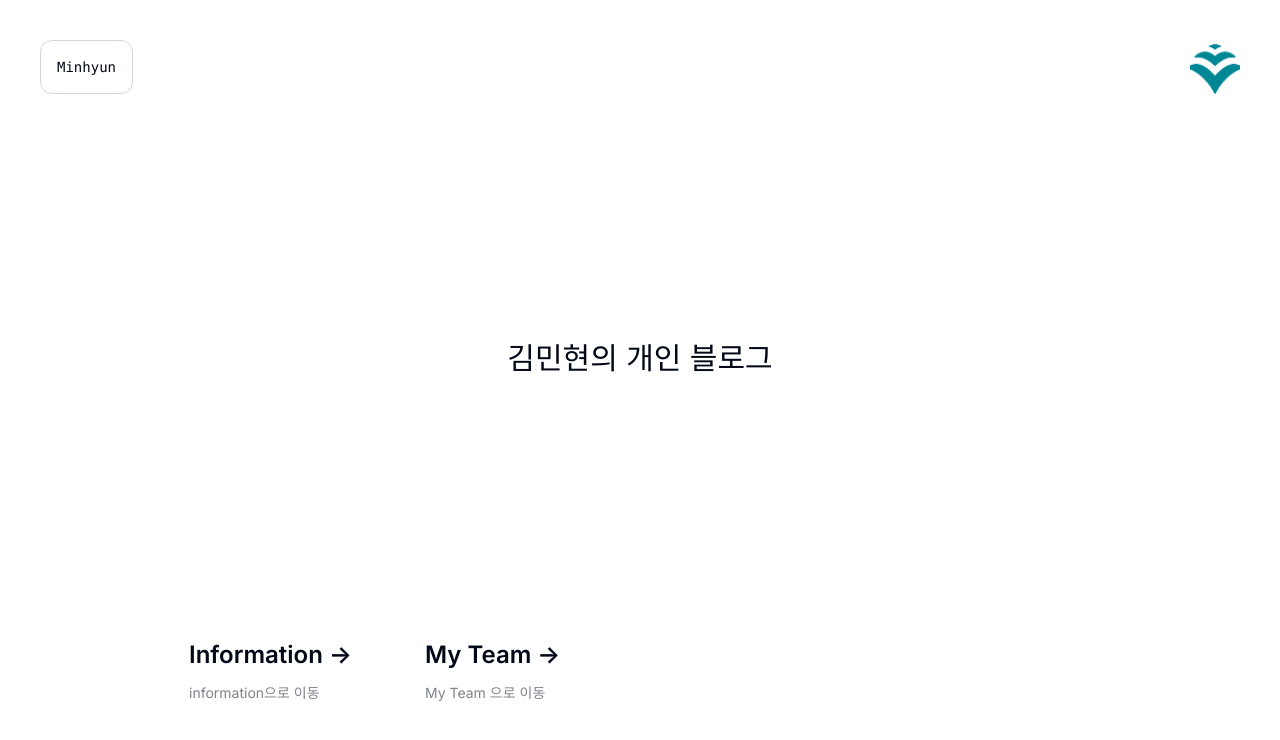
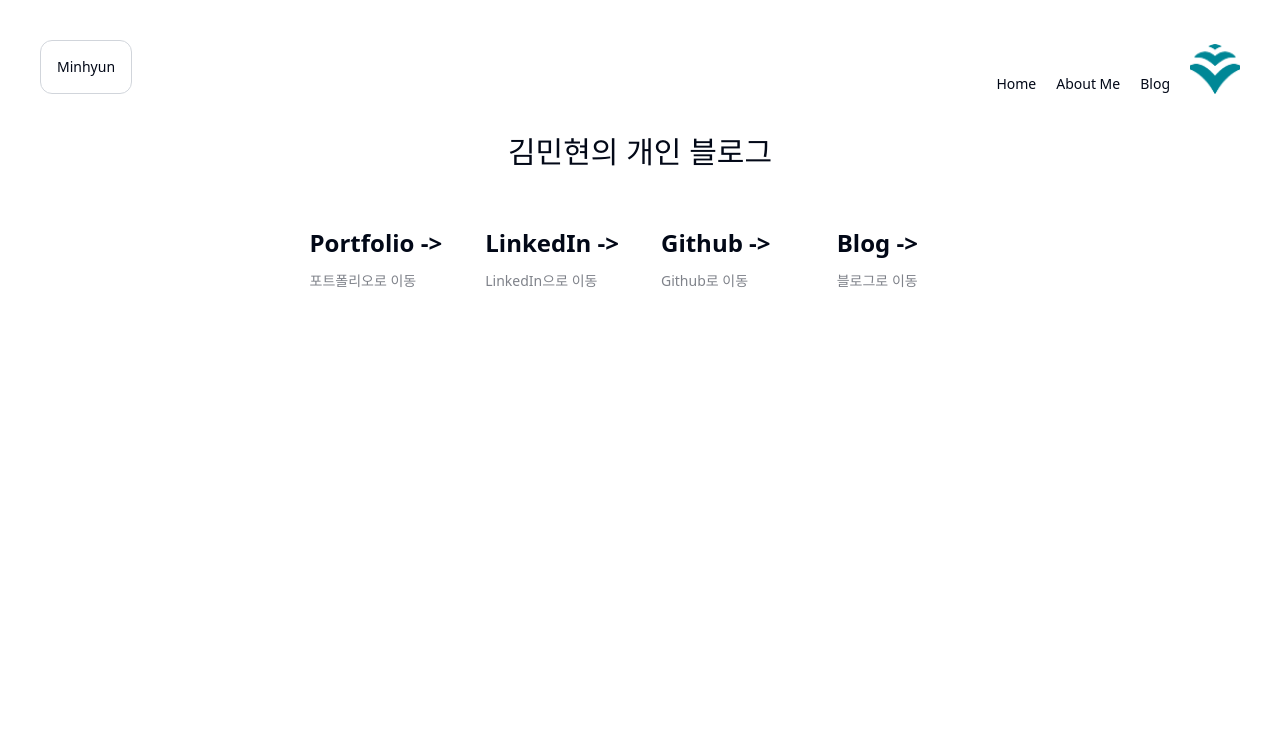
Before and after one commit to m2nhyun/m2nhyun-blog, a Next.js app: page / in a window 1280 px wide. Shown: the top 740 px of the page. Built offline with nearby package versions, Linux system fonts and the light colour scheme.

Commit message:
feat/css, page atmoic

```diff
--- /dev/null
+++ b/src/app/aboutMe/page.tsx
@@ -0,0 +1,7 @@
+export default function AboutMe() {
+  return (
+    <>
+      <div>About Me</div>
+    </>
+  );
+}
--- /dev/null
+++ b/src/app/blog/page.tsx
@@ -0,0 +1,7 @@
+export default function Blog() {
+  return (
+    <>
+      <div>블로그</div>
+    </>
+  );
+}
--- /dev/null
+++ b/src/app/dashboard/page.tsx
@@ -0,0 +1,37 @@
+import Link from "next/link";
+import Image from "next/image";
+
+export default function DashBoard() {
+  return (
+    <>
+      <div></div>
+      <div className="z-10 w-full justify-between text-sm lg:flex p-10 font-sans">
+        <Link href={"/"}>
+          <p className="fixed left-0 top-0 flex w-full justify-center border-b border-gray-300 from-zinc-200 pb-6 pt-8 backdrop-blur-2xl dark:border-neutral-800 dark:bg-zinc-800/30 dark:from-inherit lg:static lg:w-auto  lg:rounded-xl lg:border lg:p-4 lg:dark:bg-zinc-800/30">
+            Minhyun
+          </p>
+        </Link>
+
+        <div className="fixed bottom-0 left-0 flex h-48 w-full items-end justify-center bg-gradient-to-t from-white via-white dark:from-black dark:via-black lg:static lg:size-auto lg:bg-none gap-5">
+          {/* <a
+            className="pointer-events-none flex place-items-center gap-2 p-8 lg:pointer-events-auto lg:p-0"
+            href="https://vercel.com?utm_source=create-next-app&utm_medium=appdir-template&utm_campaign=create-next-app"
+            target="_blank"
+            rel="noopener noreferrer"
+          ></a>{" "} */}
+          <Link href={"/"}>Home</Link>
+          <Link href={"/aboutMe"}>About Me</Link>
+          <Link href={"/blog"}>Blog</Link>
+          <Image
+            src="/logo.png"
+            alt="Hatchery Logo"
+            className="dark:invert"
+            width={50}
+            height={25}
+            priority
+          />
+        </div>
+      </div>
+    </>
+  );
+}
--- a/src/app/layout.tsx
+++ b/src/app/layout.tsx
@@ -1,6 +1,7 @@
 import type { Metadata } from "next";
 import { Inter } from "next/font/google";
 import "./globals.css";
+import DashBoard from "./dashboard/page";
 
 const inter = Inter({ subsets: ["latin"] });
 
@@ -9,14 +10,24 @@ export const metadata: Metadata = {
   description: "next app",
 };
 
-export default function RootLayout({
+export default function BaseLayout({
   children,
-}: Readonly<{
+}: {
   children: React.ReactNode;
-}>) {
+}) {
   return (
     <html lang="en">
-      <body className={inter.className}>{children}</body>
+      <head></head>
+      <body>
+        <DashBoard />
+        <div className="flex justify-center">
+          <main className="w-500px">{children}</main>
+        </div>
+      </body>
     </html>
+    // <div>
+    //   <DashBoard />
+    //   <main>{children}</main>
+    // </div>
   );
 }
--- a/src/app/page.tsx
+++ b/src/app/page.tsx
@@ -1,48 +1,75 @@
 import Image from "next/image";
 import Link from "next/link";
+import { AppProps } from "next/app";
 
-export default function Home() {
+export default function Home({ Component, pageProps }: AppProps) {
   return (
-    <main className="flex min-h-screen flex-col items-center justify-between">
-      <div className="z-10 w-full justify-between font-mono text-sm lg:flex p-10">
-        <p className="fixed left-0 top-0 flex w-full justify-center border-b border-gray-300 from-zinc-200 pb-6 backdrop-blur-2xl dark:border-neutral-800 dark:bg-zinc-800/30 dark:from-inherit lg:static lg:w-auto  lg:rounded-xl lg:border lg:p-4 lg:dark:bg-zinc-800/30">
-          Minhyun
-        </p>
-        <div className="fixed bottom-0 left-0 flex h-48 w-full items-end justify-center bg-gradient-to-t from-white via-white dark:from-black dark:via-black lg:static lg:size-auto lg:bg-none">
-          {/* <a
-            className="pointer-events-none flex place-items-center gap-2 p-8 lg:pointer-events-auto lg:p-0"
-            href="https://vercel.com?utm_source=create-next-app&utm_medium=appdir-template&utm_campaign=create-next-app"
-            target="_blank"
-            rel="noopener noreferrer"
-          ></a>{" "} */}
-          <Image
-            src="/logo.png"
-            alt="Hatchery Logo"
-            className="dark:invert"
-            width={50}
-            height={25}
-            priority
-          />
-        </div>
-      </div>
-
+    <main className="flex min-h-fit flex-col items-center justify-between font-sans">
       <div className="relative z-[-1] flex place-items-center before:absolute before:h-[300px] before:w-full before:-translate-x-1/2 before:rounded-full before:bg-gradient-radial before:from-white before:to-transparent before:blur-2xl before:content-[''] after:absolute after:-z-20 after:h-[180px] after:w-full after:translate-x-1/3 after:bg-gradient-conic after:from-sky-200 after:via-blue-200 after:blur-2xl after:content-[''] before:dark:bg-gradient-to-br before:dark:from-transparent before:dark:to-blue-700 before:dark:opacity-10 after:dark:from-sky-900 after:dark:via-[#0141ff] after:dark:opacity-40 sm:before:w-[480px] sm:after:w-[240px] before:lg:h-[360px]">
-        {/* <Image
-          className="relative dark:drop-shadow-[0_0_0.3rem_#ffffff70] dark:invert"
-          src="/logo.png"
-          alt="hatchery logo"
-          width={50}
-          height={25}
-          priority
-        /> */}
         <div className="text-3xl">김민현의 개인 블로그</div>
       </div>
 
       <div className="mb-32 grid text-center lg:mb-10 lg:w-full lg:max-w-5xl lg:grid-cols-4 lg:text-left p-10">
         <Link
-          href={"/information"}
+          href={"/portfolio"}
           className="group rounded-lg border border-transparent px-5 py-4 transition-colors hover:border-gray-300 hover:bg-gray-100 hover:dark:border-neutral-700 hover:dark:bg-neutral-800/30"
+          rel="noopener noreferrer"
+        >
+          <h2 className="mb-3 text-2xl font-semibold">
+            Portfolio{" "}
+            <span className="inline-block transition-transform group-hover:translate-x-1 motion-reduce:transform-none">
+              -&gt;
+            </span>
+          </h2>
+          <p className="m-0 max-w-[30ch] text-balance text-sm opacity-50">
+            포트폴리오로 이동
+          </p>
+        </Link>
+        <Link
+          href={
+            "https://www.linkedin.com/in/%EB%AF%BC%ED%98%84-%EA%B9%80-ba92012b3/"
+          }
+          className="group rounded-lg border border-transparent px-5 py-4 transition-colors hover:border-gray-300 hover:bg-gray-100 hover:dark:border-neutral-700 hover:dark:bg-neutral-800/30"
+          rel="noopener noreferrer"
           target="_blank"
+        >
+          {/* <Image
+            className="relative dark:drop-shadow-[0_0_0.3rem_#ffffff70] dark:invert"
+            src="/logo.png"
+            alt="Hatchery Logo"
+            width={25}
+            height={25}
+          /> */}
+          <h2 className="mb-3 text-2xl font-semibold">
+            LinkedIn{" "}
+            <span className="inline-block transition-transform group-hover:translate-x-1 motion-reduce:transform-none">
+              -&gt;
+            </span>
+          </h2>
+          <p className="m-0 max-w-[30ch] text-balance text-sm opacity-50">
+            LinkedIn으로 이동
+          </p>
+        </Link>
+        <Link
+          href={"https://github.com/m2nhyun"}
+          className="group rounded-lg border border-transparent px-5 py-4 transition-colors hover:border-gray-300 hover:bg-gray-100 hover:dark:border-neutral-700 hover:dark:bg-neutral-800/30"
+          rel="noopener noreferrer"
+          target="_blank"
+        >
+          <h2 className="mb-3 text-2xl font-semibold">
+            Github{" "}
+            <span className="inline-block transition-transform group-hover:translate-x-1 motion-reduce:transform-none">
+              -&gt;
+            </span>
+          </h2>
+          <p className="m-0 max-w-[30ch] text-balance text-sm opacity-50">
+            Github로 이동
+          </p>
+        </Link>
+
+        <Link
+          href={"/blog"}
+          className="group rounded-lg border border-transparent px-5 py-4 transition-colors hover:border-gray-300 hover:bg-gray-100 hover:dark:border-neutral-700 hover:dark:bg-neutral-800/30"
           rel="noopener noreferrer"
         >
           {/* <Image
@@ -53,40 +80,17 @@ export default function Home() {
             height={25}
           /> */}
           <h2 className="mb-3 text-2xl font-semibold">
-            Information{" "}
+            Blog{" "}
             <span className="inline-block transition-transform group-hover:translate-x-1 motion-reduce:transform-none">
               -&gt;
             </span>
           </h2>
           <p className="m-0 max-w-[30ch] text-balance text-sm opacity-50">
-            information으로 이동
-          </p>
-        </Link>
-
-        <Link
-          href={"/information"}
-          className="group rounded-lg border border-transparent px-5 py-4 transition-colors hover:border-gray-300 hover:bg-gray-100 hover:dark:border-neutral-700 hover:dark:bg-neutral-800/30"
-          target="_blank"
-          rel="noopener noreferrer"
-        >
-          {/* <Image
-            className="relative dark:drop-shadow-[0_0_0.3rem_#ffffff70] dark:invert"
-            src="/logo.png"
-            alt="Hatchery Logo"
-            width={25}
-            height={25}
-          /> */}
-          <h2 className="mb-3 text-2xl font-semibold">
-            My Team{" "}
-            <span className="inline-block transition-transform group-hover:translate-x-1 motion-reduce:transform-none">
-              -&gt;
-            </span>
-          </h2>
-          <p className="m-0 max-w-[30ch] text-balance text-sm opacity-50">
-            My Team 으로 이동
+            블로그로 이동
           </p>
         </Link>
       </div>
     </main>
+    // <main>메인</main>
   );
 }
--- /dev/null
+++ b/src/app/portfolio/page.tsx
@@ -0,0 +1,7 @@
+export default function Portfolio() {
+  return (
+    <>
+      <div>포트폴리오</div>
+    </>
+  );
+}
```
